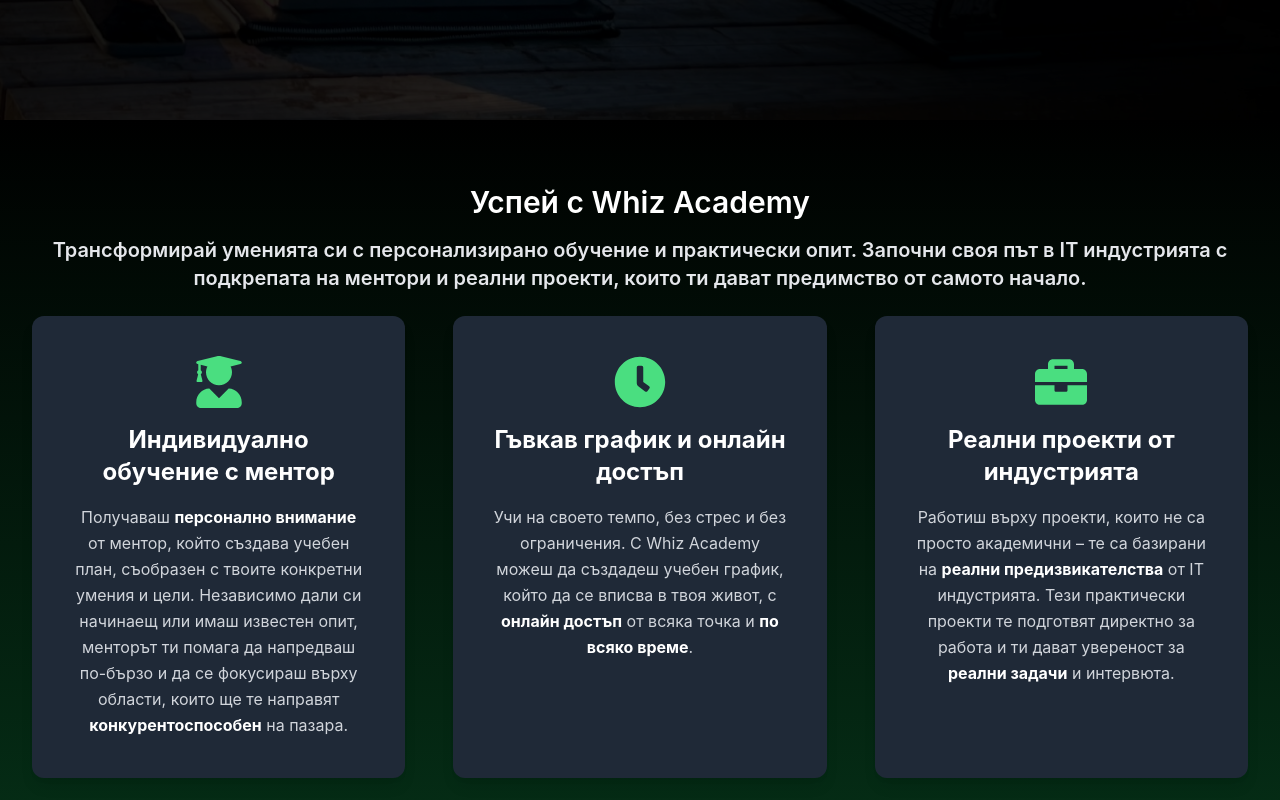
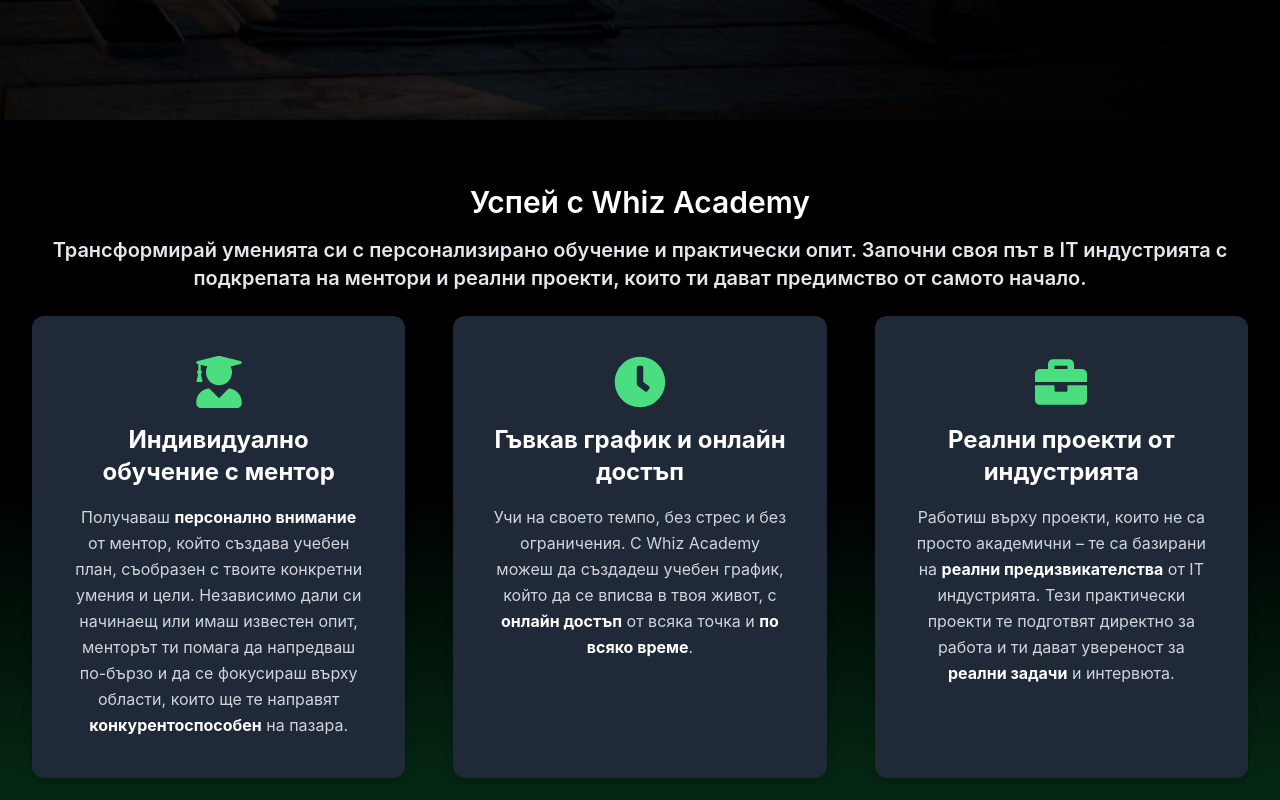
Before and after one commit to iwanlothbrok/Whiz-Academy-Website, a React (Create React App) app in the folder whiz-academy/: page / in a window 1280 px wide. Shown: the part 680-1480 px from the top of the page. Built offline with nearby package versions, Linux system fonts and the light colour scheme.

Commit message:
Update Features.jsx

```diff
--- a/whiz-academy/src/components/layout/Features.jsx
+++ b/whiz-academy/src/components/layout/Features.jsx
@@ -39,7 +39,7 @@
     ];
 
     return (
-        <div className="relative bg-gradient-to-b from-black to-green-950 py-16">
+        <div className="relative bg-gradient-to-b from-black via-black to-green-950 py-16">
             <div className="container mx-auto text-center px-4 lg:px-8">
 
 
```
